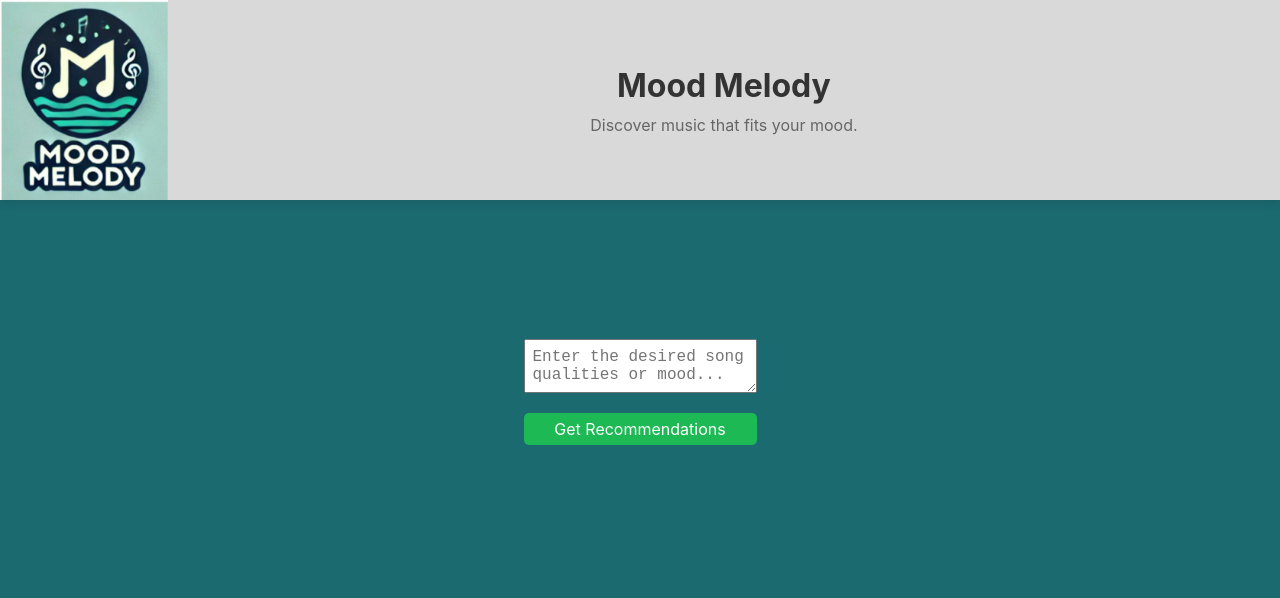
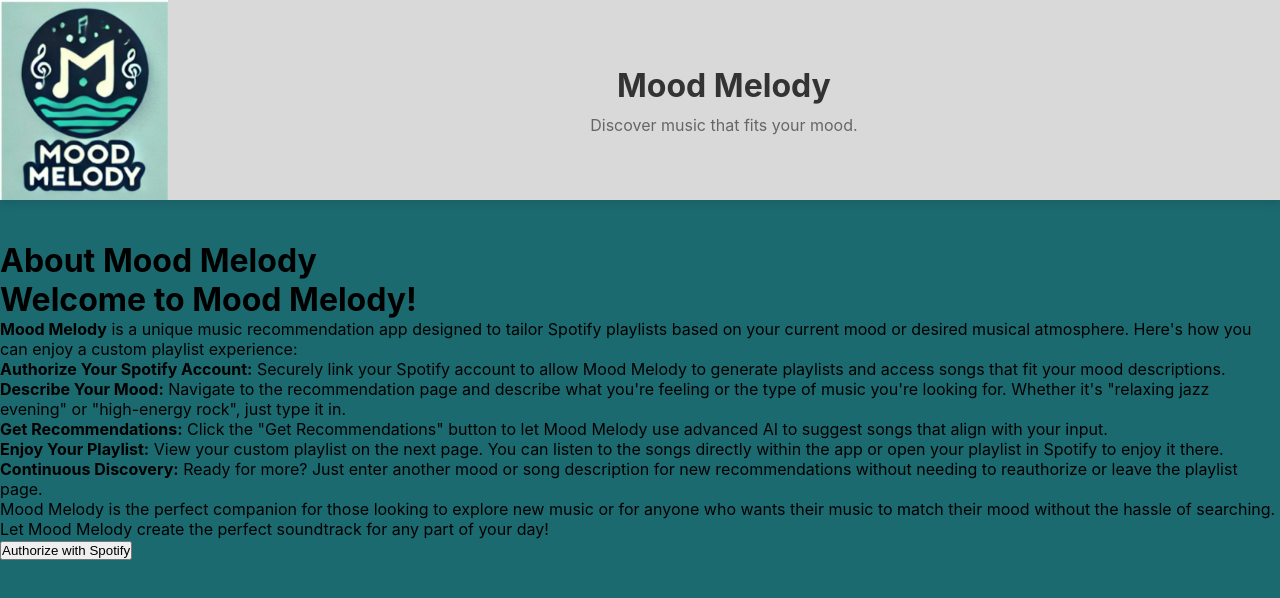
Before and after one commit to abecerrilsalas/MoodMelody_frontend, a React (Create React App) app: page / in a window 1280 px wide. Shown: the top 598 px of the page. Built offline with nearby package versions, Linux system fonts and the light colour scheme.

Commit message:
adding additional about page with new authorization flow

```diff
--- /dev/null
+++ b/src/About.js
@@ -0,0 +1,34 @@
+import React from 'react';
+import { useNavigate } from 'react-router-dom';
+
+const About = () => {
+    const navigate = useNavigate();
+
+    const handleAuthorize = () => {
+        // Redirect to backend authorization endpoint
+        window.location.href = "http://127.0.0.1:5000/auth/login";
+    };
+
+    return (
+        <div>
+            <h1>About Mood Melody</h1>
+            <h1>Welcome to Mood Melody!</h1>
+            <p>
+                <strong>Mood Melody</strong> is a unique music recommendation app designed to tailor Spotify playlists based on your current mood or desired musical atmosphere. Here's how you can enjoy a custom playlist experience:
+            </p>
+            <ol>
+                <li><strong>Authorize Your Spotify Account:</strong> Securely link your Spotify account to allow Mood Melody to generate playlists and access songs that fit your mood descriptions.</li>
+                <li><strong>Describe Your Mood:</strong> Navigate to the recommendation page and describe what you're feeling or the type of music you're looking for. Whether it's "relaxing jazz evening" or "high-energy rock", just type it in.</li>
+                <li><strong>Get Recommendations:</strong> Click the "Get Recommendations" button to let Mood Melody use advanced AI to suggest songs that align with your input.</li>
+                <li><strong>Enjoy Your Playlist:</strong> View your custom playlist on the next page. You can listen to the songs directly within the app or open your playlist in Spotify to enjoy it there.</li>
+                <li><strong>Continuous Discovery:</strong> Ready for more? Just enter another mood or song description for new recommendations without needing to reauthorize or leave the playlist page.</li>
+            </ol>
+            <p>
+                Mood Melody is the perfect companion for those looking to explore new music or for anyone who wants their music to match their mood without the hassle of searching. Let Mood Melody create the perfect soundtrack for any part of your day!
+            </p>
+            <button onClick={handleAuthorize}>Authorize with Spotify</button>
+        </div>
+    );
+};
+
+export default About;
--- a/src/App.js
+++ b/src/App.js
@@ -1,7 +1,8 @@
 import React from "react";
-import { BrowserRouter as Router, Route, Routes } from "react-router-dom";
+import { BrowserRouter as Router, Routes, Route } from "react-router-dom";
 import Home from "./Home";
 import Playlist from "./Playlist";
+import About from "./About";
 import Header from "./Header";
 import "./App.css";
 
@@ -11,7 +12,8 @@
       <div className="App">
         <Header />
         <Routes>
-          <Route path="/" element={<Home />} />
+          <Route path="/" element={<About />} />
+          <Route path="/home" element={<Home />} />
           <Route path="/playlist" element={<Playlist />} />
         </Routes>
       </div>
@@ -20,123 +22,3 @@
 }
 
 export default App;
-
-// import React, { useState, useEffect } from "react";
-// import axios from "axios";
-// import Header from "./Header";
-// // import Home from "./Home";
-// import TextInput from "./TextInput";
-// import Button from "./Button";
-// import Rectangle1 from "./Rectangle1";
-// import "./App.css";
-
-// function App() {
-//   const [description, setDescription] = useState("");
-//   const [recommendations, setRecommendations] = useState([]);
-//   const [spotifyLink, setSpotifyLink] = useState(null);
-//   const [error, setError] = useState(null);
-//   const [authorized, setAuthorized] = useState(true);
-//   const [sessionId, setSessionId] = useState(null);
-//   const [loading, setLoading] = useState(false);
-
-//   useEffect(() => {
-//     const urlParams = new URLSearchParams(window.location.search);
-//     const sessionIdParam = urlParams.get("session_id");
-//     if (sessionIdParam) {
-//       setSessionId(sessionIdParam);
-//     }
-//   }, []);
-
-//   const handleInputChange = (e) => {
-//     setDescription(e.target.value);
-//   };
-
-//   const handleGetRecommendations = async () => {
-//     setLoading(true);
-//     try {
-//       const response = await axios.post(
-//         `http://127.0.0.1:5000/recommend`,
-//         { description },
-//         { params: { session_id: sessionId } }
-//       );
-//       if (response && response.data) {
-//         if (response.data.authorized) {
-//           setRecommendations(response.data.recommendation);
-//           setSpotifyLink(response.data.spotify_link);
-//           setError(null);
-//           setAuthorized(true);
-//         } else {
-//           setAuthorized(false);
-//         }
-//       } else {
-//         console.error("Unexpected response structure:", response);
-//       }
-//     } catch (error) {
-//       console.error("Error fetching recommendation:", error);
-//       setError("Error fetching recommendation. Please try again.");
-//       if (error.response && error.response.status === 401) {
-//         setAuthorized(false);
-//       }
-//     } finally {
-//       setLoading(false); // End loading
-//     }
-//   };
-
-//   return (
-//     <div className="App">
-//       <Header />
-//       <Rectangle1
-//         title="Mood Melody"
-//         description="Discover music that fits your mood. + add description"
-//       />
-
-//       <TextInput
-//         value={description}
-//         onChange={handleInputChange}
-//         placeholder="Enter the desired song qualities or mood..."
-//       />
-//       <br />
-//       <Button
-//         type="button"
-//         label={loading ? "Loading..." : "Get Recommendations"}
-//         onClick={handleGetRecommendations}
-//         disabled={loading}
-//       />
-//       {error && <p style={{ color: "red" }}>{error}</p>}
-//       {!authorized && (
-//         <div>
-//           <p style={{ color: "red" }}>You are not authorized in Spotify.</p>
-//           <Button
-//             type="button"
-//             label="Authorize"
-//             onClick={() =>
-//               (window.location.href = "http://127.0.0.1:5000/auth/login")
-//             }
-//           />
-//         </div>
-//       )}
-//       {authorized && recommendations.length > 0 && (
-//         <div>
-//           <h2>Recommendations</h2>
-//           <ul>
-//             {recommendations.map((rec, index) => (
-//               <li key={index}>{rec}</li>
-//             ))}
-//           </ul>
-//           {spotifyLink && (
-//             <div>
-//               <h2>Spotify Playlist</h2>
-//               <p>
-//                 <a href={spotifyLink} target="_blank" rel="noopener noreferrer">
-//                   Open Playlist on Spotify
-//                 </a>
-//               </p>
-//             </div>
-//           )}
-//         </div>
-//       )}
-//     </div>
-//   );
-// }
-
-// export default App;
```
